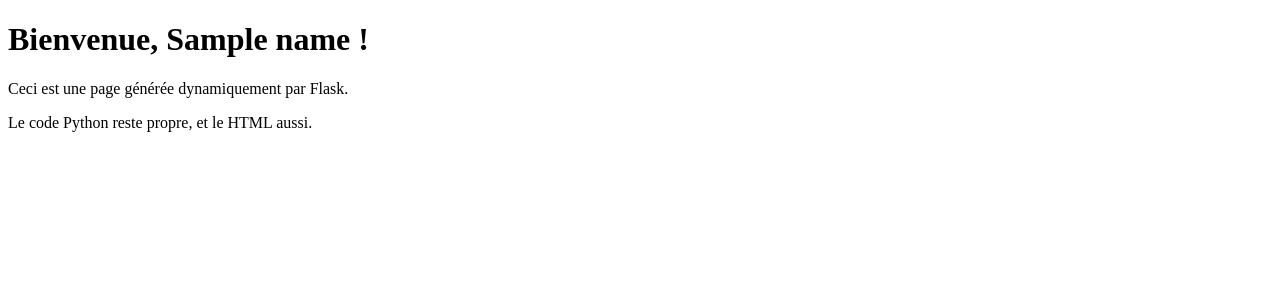
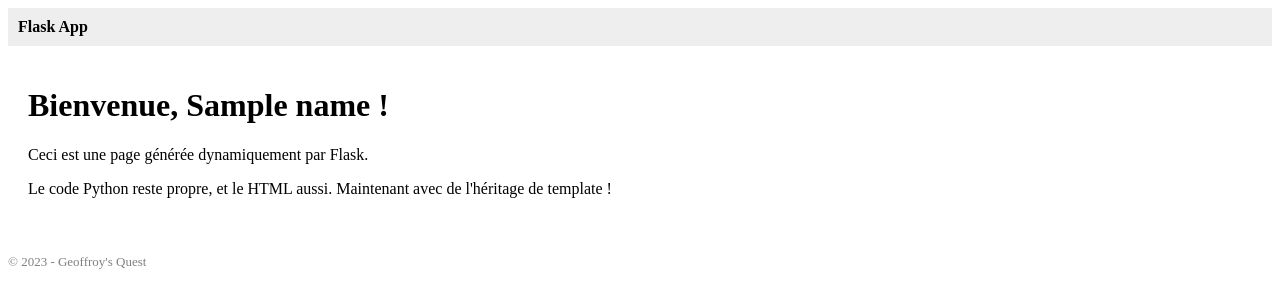
Before and after one commit to Hylst/my-WEB-Back-End-Python-PHP-code, a Flask app: template Python_web/03_flask_templates/templates/home.html in a window 1280 px wide. Shown: the top 308 px of the page. Run offline with Flask 3, Linux system fonts and the light colour scheme; the template is opened without the code that fills it: most values are stand-ins (such as "Sample title", 1, 10 or a date in 2020).

Commit message:
Amélioration Ex 3 : Héritage de template

```diff
--- a/Python_web/03_flask_templates/templates/home.html
+++ b/Python_web/03_flask_templates/templates/home.html
@@ -1,16 +1,14 @@
-<!DOCTYPE html>
-<html lang="fr">
-<head>
-    <meta charset="UTF-8">
-    <title>Exercice 3 - Templates</title>
-</head>
-<body>
+{% extends "layout.html" %}
+
+{% block title %}Exercice 3 - Templates{% endblock %}
+
+{% block content %}
 <h1>Bienvenue, {{ name }} !</h1>
 <p>Ceci est une page générée dynamiquement par Flask.</p>
 <p>
     <!-- Petite note pour moi-même : Jinja2 est vraiment puissant.
              C'est un peu le sort de "Polymorph" du HTML. -->
     Le code Python reste propre, et le HTML aussi.
+    Maintenant avec de l'héritage de template !
 </p>
-</body>
-</html>
+{% endblock %}
--- /dev/null
+++ b/Python_web/03_flask_templates/templates/layout.html
@@ -0,0 +1,23 @@
+<!DOCTYPE html>
+<html lang="fr">
+
+<head>
+    <meta charset="UTF-8">
+    <title>{% block title %}Mon App Flask{% endblock %}</title>
+</head>
+
+<body>
+    <header style="background: #eee; padding: 10px;">
+        <strong>Flask App</strong>
+    </header>
+
+    <main style="padding: 20px;">
+        {% block content %}{% endblock %}
+    </main>
+
+    <footer style="margin-top: 20px; font-size: small; color: grey;">
+        &copy; 2023 - Geoffroy's Quest
+    </footer>
+</body>
+
+</html>
```
Lines whose indentation alone changed are shown as unchanged.
